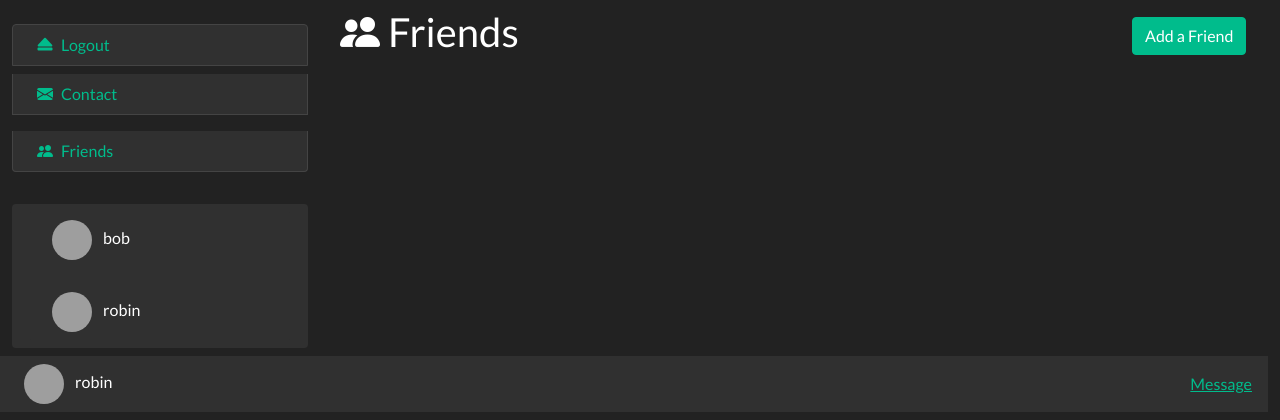
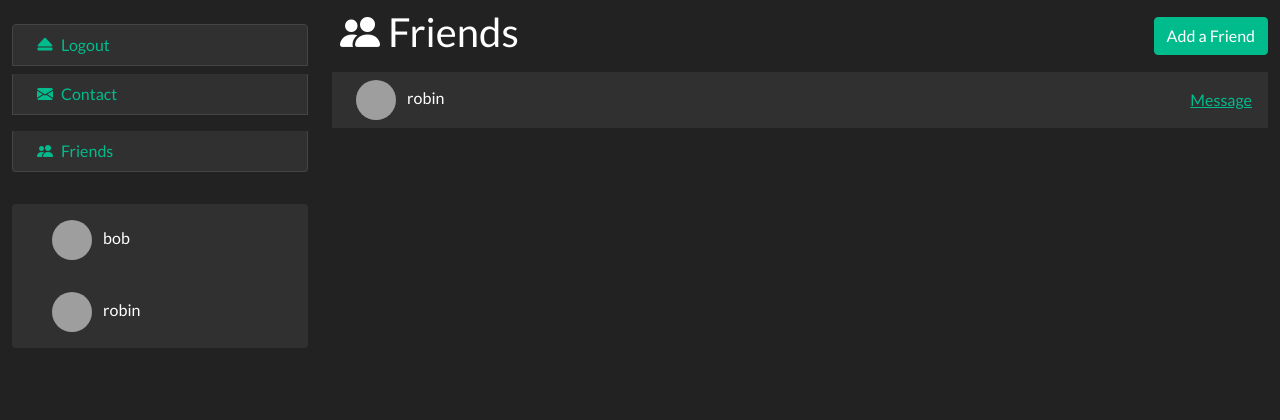
Before and after one commit to PaulMarechal/ec-code-2021-discoding-php-PaulMarechal, a PHP site: page / in a window 1280 px wide. Shown: the top 420 px of the page. Run offline with PHP 8.4, Linux system fonts and the light colour scheme; the visitor is signed in with stand-in values (Sample User, id 1); data comes from the database, SQL or seed files in the repository; grey boxes are pictures that could not be loaded.

Commit message:
display friendView

```diff
--- a/src/view/friendView.php
+++ b/src/view/friendView.php
@@ -8,13 +8,9 @@
             <div class="row">
                 <div class="col-10">
                     <h2><i class="bi-people-fill mx-2"></i>Friends</h2>
-
                 </div>
-                <div class="col-2 align-self-center d-flex justify-content">
+                <div class="col-2 align-self-center d-flex justify-content-end">
                     <a href="/index.php?action=friend&sub_action=add_friend" class="btn btn-success">Add a Friend</a>
-                    <!-- </btn> -->
-                </div>
-
                 </div>
             </div>
             <ul class="list-group list-group-flush mt-2">
```
Also changed, not shown: src/static/css/style.css (line endings or trailing spaces).
